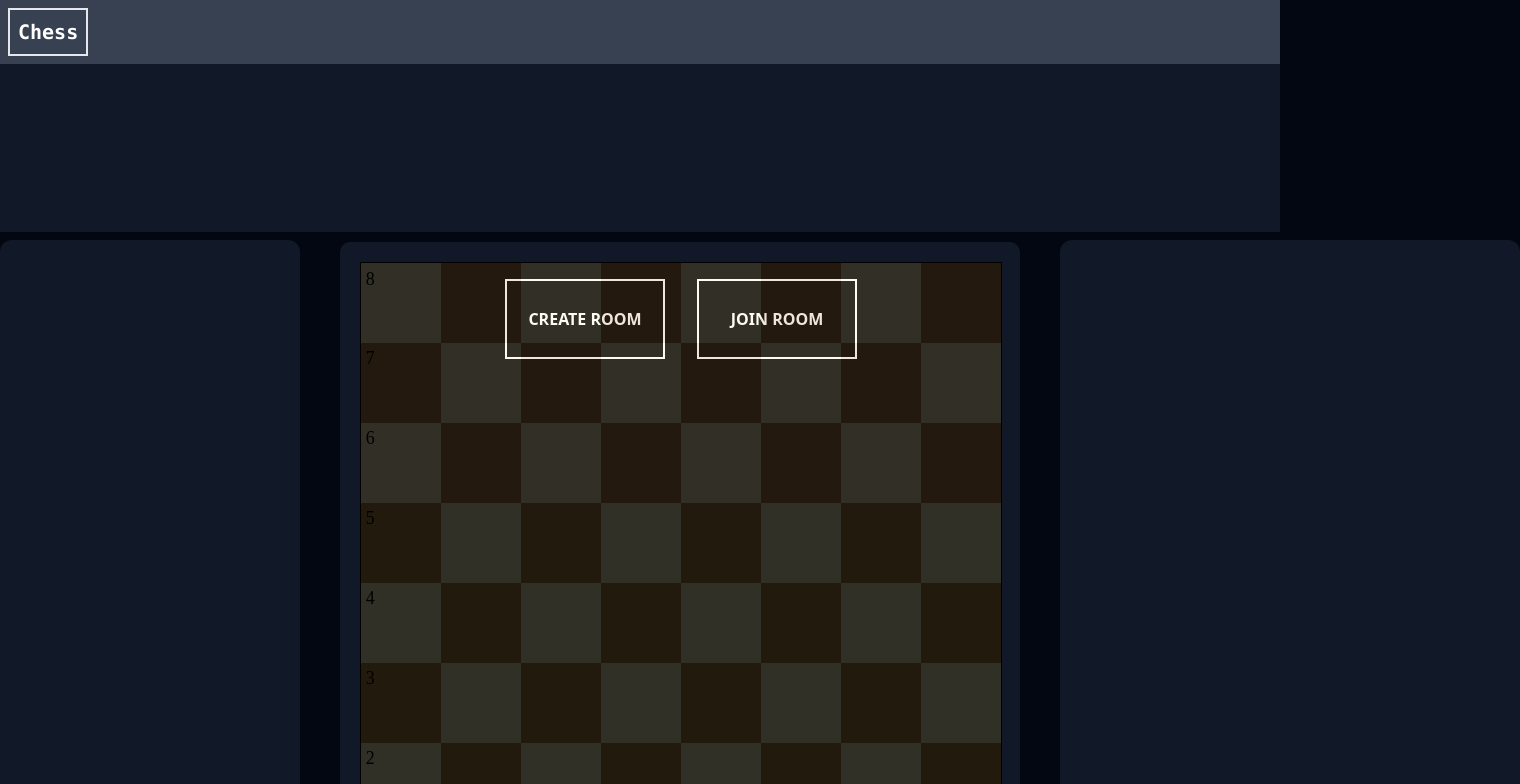
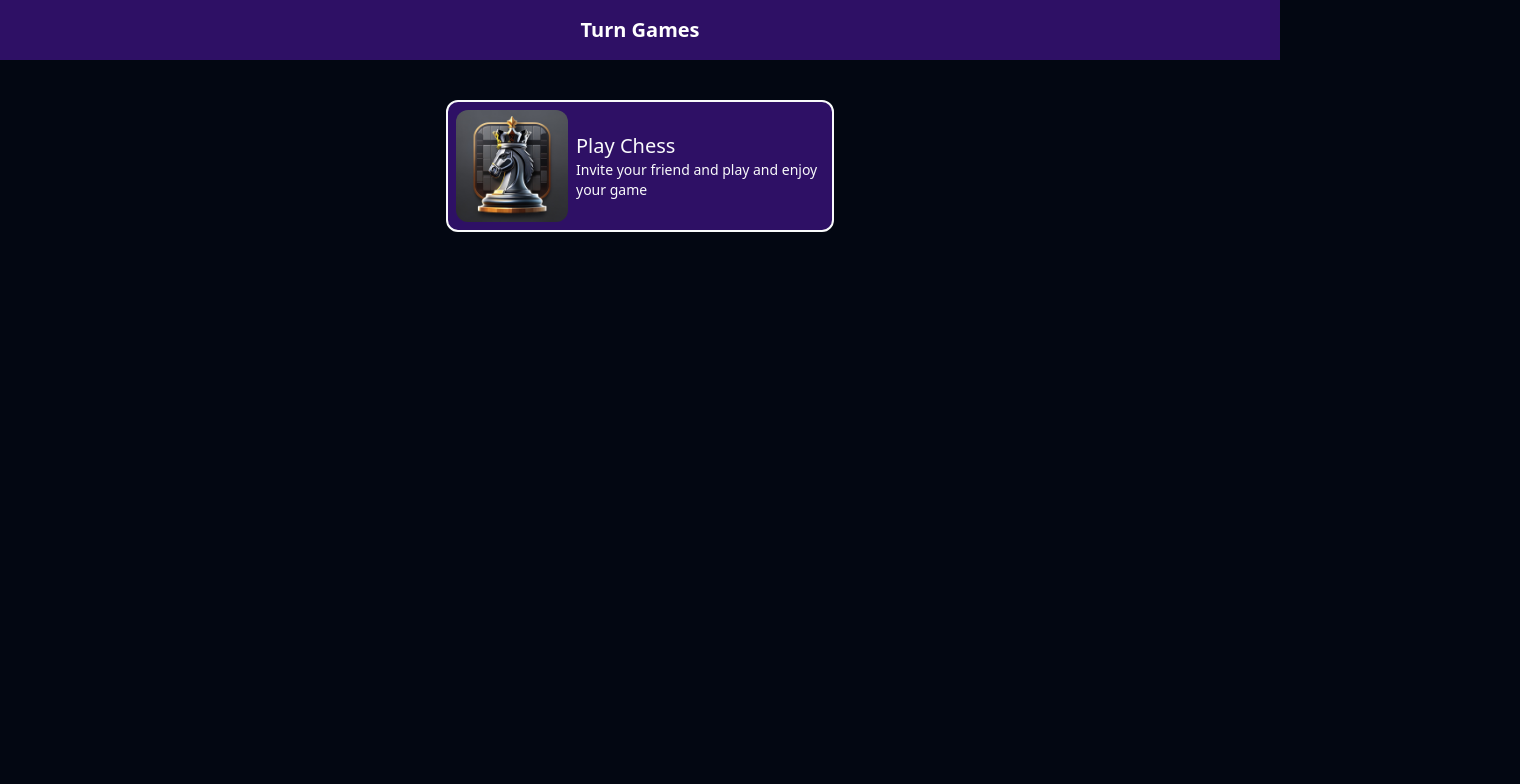
Before and after one commit to kiljag/turnui, a Next.js app: page / in a window 1280 px wide. Shown: the top 784 px of the page, 1520 px wide, since content can reach past the window. Built offline with nearby package versions, Linux system fonts and the light colour scheme; no server answers.

Commit message:
minor changes

```diff
--- /dev/null
+++ b/src/app/chess/page.tsx
@@ -0,0 +1,13 @@
+
+import ChessApp from "@/components/chess/ChessApp";
+import NavBar from "@/components/util/NavBar";
+
+export default function Home() {
+
+  return (
+    <div className="">
+      <NavBar title="Play Chess" />
+      <ChessApp />
+    </div>
+  );
+}
--- a/src/app/page.tsx
+++ b/src/app/page.tsx
@@ -1,14 +1,17 @@
-
-import ChessApp from "@/components/chess/ChessApp";
+import ChessLogo from "@/components/home/ChessLogo";
+import Image from "next/image";
+import Link from "next/link";
 import NavBar from "@/components/util/NavBar";
 
 export default function Home() {
-
-  return (
-    <div className="">
-      <NavBar title="Chess" />
-      <ChessApp />
-    </div>
-
-  );
+    return (
+        <div className="w-full">
+            <NavBar title="Turn Games" />
+            <div className="m-auto mt-10">
+                <Link href="/chess">
+                    <ChessLogo />
+                </Link>
+            </div>
+        </div>
+    );
 }
--- a/src/components/chess/VideoBar.tsx
+++ b/src/components/chess/VideoBar.tsx
@@ -33,15 +33,20 @@ function VideoBar(props: VideoBarProps) {
     return (
         <div className="video-area align-middle items-center rounded-xl">
             <div className="flex align-center justify-center max-w-md gap-2 m-auto">
+
                 {props.activeLocalStream ? (
-                    <div className="w-48 h-36 m-2">
-                        <video className="h-full w-full" ref={localRef} autoPlay playsInline muted />
+                    <div className="rounded-xl bg-gray-950">
+                        <div className="h-36 w-52 rounded-3xl m-auto mt-1 mb-1">
+                            <video className="h-full w-full border-black rounded-2xl" ref={localRef} autoPlay playsInline muted />
+                        </div>
                     </div>
                 ) : null}
 
                 {props.activeRemoteStream ? (
-                    <div className="w-48 h-36 m-2">
-                        <video className="h-full w-full" ref={remoteRef} autoPlay playsInline muted />
+                    <div className="rounded-xl bg-gray-950">
+                        <div className="h-36 w-52 rounded-3xl  m-auto mt-1 mb-1">
+                            <video className="h-full w-full border-black rounded-2xl" ref={remoteRef} autoPlay playsInline />
+                        </div>
                     </div>
                 ) : null}
 
--- /dev/null
+++ b/src/components/home/ChessLogo.tsx
@@ -0,0 +1,24 @@
+import Image from "next/image";
+import chesslogo from '@/assets/logos/chess-logo.jpg';
+
+export default function ChessLogo() {
+    return (
+        <div className="flex flex-row items-center h-32 w-96 box-content rounded-xl
+                bg-violet-950 border-solid border-2 border-gray-50 m-auto">
+            <div className="h-28 w-28 ml-2 shrink-0">
+                <Image
+                    className="rounded-xl max-h-full max-w-full"
+                    src={chesslogo}
+                    alt="chess logo"
+
+                />
+            </div>
+            <div className="">
+                <div className="text-gray-50 text-xl pl-2">Play Chess</div>
+                <div className="text-gray-50  pl-2 pr-1 text-sm">
+                    Invite your friend and play and enjoy your game
+                </div>
+            </div>
+        </div>
+    );
+}
--- a/src/components/util/NavBar.tsx
+++ b/src/components/util/NavBar.tsx
@@ -5,14 +5,13 @@ interface NavBarProps {
 
 export default function NavBar(props: NavBarProps) {
     return (
-        <nav className="bg-gray-700">
-            <div className="max-w-screen-xl flex flex-wrap justify-between p-2">
+        <nav className="bg-violet-950">
+            <div className="flex flex-wrap justify-between p-2">
                 <span
-                    className="font-mono font-extrabold border-2 border-solid text-xl text-white p-2">
+                    className="font-extrabold text-xl text-white p-2 m-auto">
                     {props.title || 'Turn Games'}
                 </span>
             </div>
-
         </nav>
     )
 }
```
Also changed, not shown: src/assets/logos/chess-logo.jpg (added).
